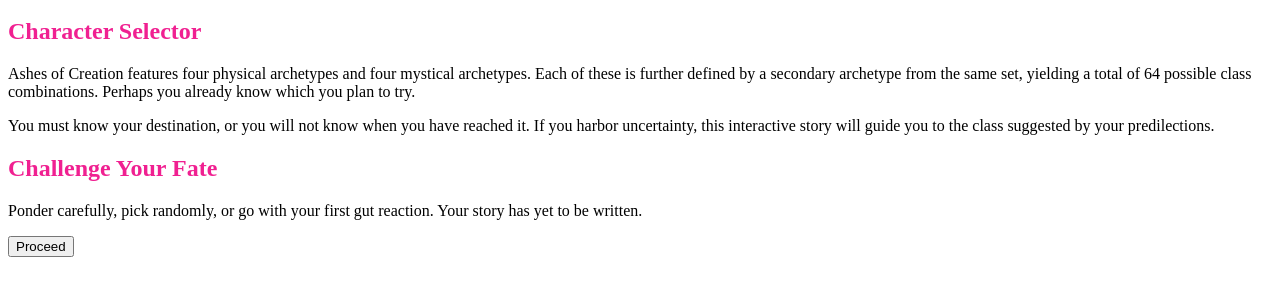
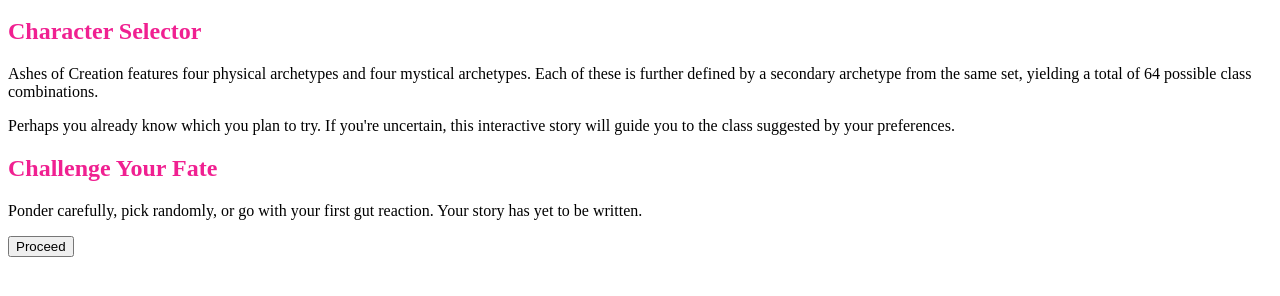
Before and after one commit to Ebgineer/AshesCharacters, a plain HTML site: page index.html in a window 1280 px wide. Shown: the part 48-344 px from the top of the page. Drawn offline with Linux system fonts and the light colour scheme.

Commit message:
Update index.html
Simplified intro text

```diff
--- a/index.html
+++ b/index.html
@@ -1,8 +1,8 @@
 <!--Character Selector-->
 <h1 style="color: #05d327;">Ashes of Creation</h1>
 <h2 style="color: #f02091;">Character Selector</h2>
-<p>Ashes of Creation features four physical archetypes and four mystical archetypes. Each of these is further defined by a secondary archetype from the same set, yielding a total of 64 possible class combinations. Perhaps you already know which you plan to try.</p>
-<p>You must know your destination, or you will not know when you have reached it. If you harbor uncertainty, this interactive story will guide you to the class suggested by your predilections.</p>
+<p>Ashes of Creation features four physical archetypes and four mystical archetypes. Each of these is further defined by a secondary archetype from the same set, yielding a total of 64 possible class combinations.</p>
+<p>Perhaps you already know which you plan to try.  If you're uncertain, this interactive story will guide you to the class suggested by your preferences.</p>
 <h2 style="color: #f02091;">Challenge Your Fate</h2>
 <p>Ponder carefully, pick randomly, or go with your first gut reaction. Your story has yet to be written.</p>
 <input type="button" onclick="window.location.href='https://htmlpreview.github.io/?https://github.com/Ebgineer/AshesCharacters/blob/main/interactivestory.htm';" value="Proceed" />
```
